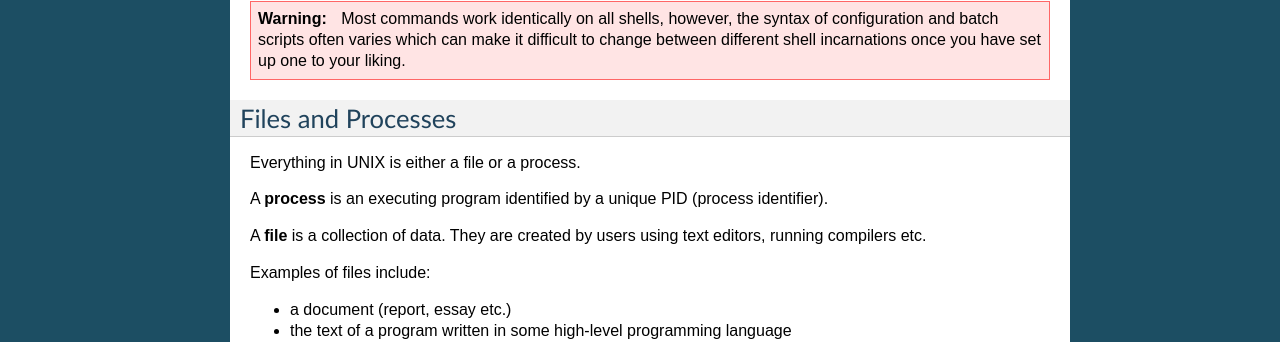
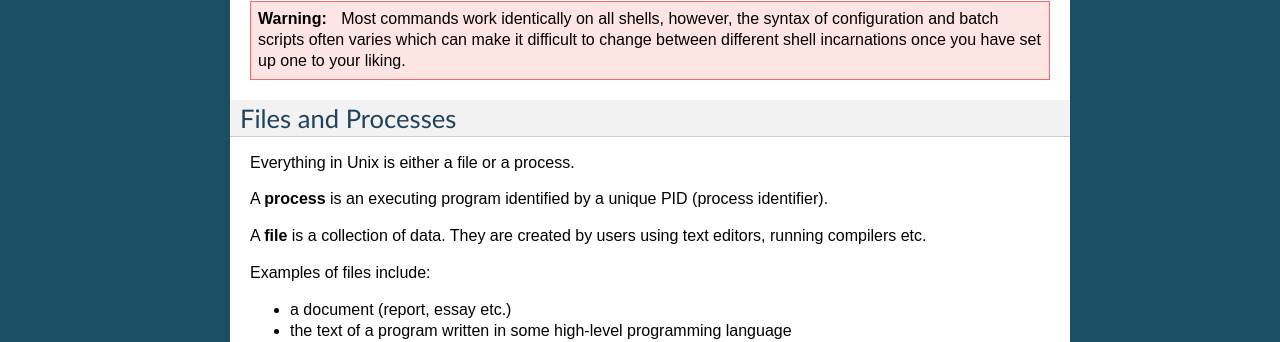
Before and after one commit to smutch/UnixTutorial, a Sphinx documentation site: the page built from source/pages/basic/part-0.rst, in a window 1280 px wide. Shown: the part 848-1190 px from the top of the page. Built offline with Sphinx 7.4.7, drawn with Linux system fonts in a browser that asks for light colours.

Commit message:
Minor typo correction.

```diff
--- a/source/pages/basic/part-0.rst
+++ b/source/pages/basic/part-0.rst
@@ -72,7 +72,7 @@ include:
 Files and Processes
 -------------------
 
-Everything in UNIX is either a file or a process.
+Everything in Unix is either a file or a process.
 
 A **process** is an executing program identified by a unique PID (process
 identifier).
```
